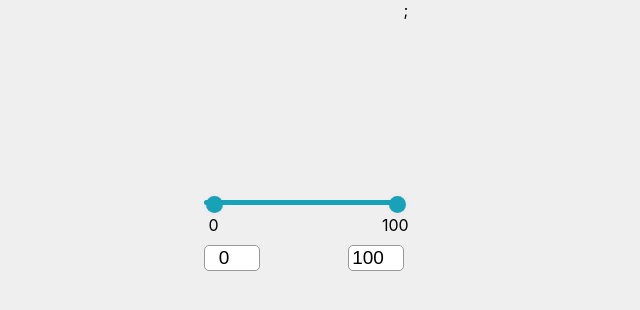
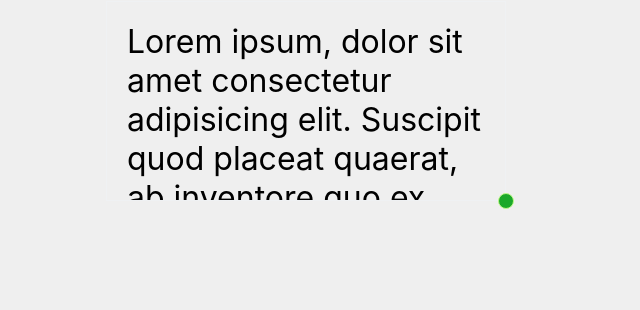
Before and after one commit to skorogod/otus-react-js, a React app: page / in a window 1280 px wide. Shown: the top 310 px of the page, without its empty margins (334-974 px from the left). Built offline with nearby package versions, Linux system fonts and the light colour scheme.

Commit message:
feat: add Resizer component, add ResizeExample component and it's story

```diff
--- a/src/app/App.tsx
+++ b/src/app/App.tsx
@@ -1,12 +1,11 @@
 import React from "react";
 import "./App.css";
-import { ProductsListExample } from "src/pages/page/productListExample/ProductListExample";
-import { RangeSlider } from "src/features/rangeSlider/RangeSlider";
+import { ResizerExample } from "src/pages/resizerExample/ResizerExample";
 
 function App() {
   return (
     <div style={{ display: "flex", justifyContent: "center" }}>
-      <RangeSlider max={100} min={0} step={1}></RangeSlider>;
+      <ResizerExample initialHeight={200} initialWidth={400} />
     </div>
   );
 }
--- /dev/null
+++ b/src/features/resizer/Resizer.module.scss
@@ -0,0 +1,35 @@
+.root {
+    position: relative;
+    display: inline-block;
+    transition: border-color 0.3s;
+    border: 1px solid transparent;
+    z-index: 1;
+}
+
+.wrapper {
+    padding: 20px;
+    border: 1px solid #eff1f3;
+    width: 100%;
+    height: 100%;
+    overflow: auto;
+    box-sizing: border-box;
+}
+
+
+.resizer {
+    position: absolute;
+    width: 16px;
+    height: 16px;
+    right: 0;
+    bottom: 0;
+    transform: translate(50%, 50%);
+    background-color: #1BA829;
+    cursor: move;
+    outline: none;
+    border: 1px solid #BCF788;
+    border-radius: 100%;
+
+    &:active {
+      background-color: #BCF788;
+    }
+}
--- /dev/null
+++ b/src/features/resizer/Resizer.tsx
@@ -0,0 +1,63 @@
+import React, { type ReactNode, type FC, useEffect, useRef, useState } from "react";
+import s from "./Resizer.module.scss";
+
+type TResizerProps = {
+  children: ReactNode;
+  initialWidth: number;
+  initialHeight: number;
+};
+
+export const Resizer: FC<TResizerProps> = ({ children, initialHeight, initialWidth }) => {
+  const rootRef = useRef<HTMLDivElement>(null);
+  const wrapperRef = useRef<HTMLDivElement>(null);
+  const [size, setSize] = useState<{ width: number; height: number }>({ width: initialWidth, height: initialHeight });
+
+  useEffect(() => {
+    if (rootRef.current) {
+      const observer = new ResizeObserver((entries) => {
+        for (const entry of entries) {
+          const contentBoxSize = entry.contentBoxSize[0];
+          if (wrapperRef.current) {
+            wrapperRef.current.style.fontSize = `${Math.max(contentBoxSize.inlineSize / 200, 1.5)}rem`;
+          }
+        }
+      });
+      observer.observe(rootRef.current);
+    }
+  }, [rootRef.current]);
+
+  const MIN_SIZE = 32;
+
+  const onMouseDownResizer = (e: React.MouseEvent) => {
+    e.stopPropagation();
+    if (rootRef.current) {
+      const start = { x: 0, y: 0, width: MIN_SIZE, height: MIN_SIZE };
+      const move = (e: MouseEvent) => {
+        e.preventDefault();
+        if (rootRef.current) {
+          const rect = rootRef.current.getBoundingClientRect();
+          const x = start.x - (e.clientX - rect.x);
+          const y = start.y - (e.clientY - rect.y);
+          setSize({ width: start.width - x, height: start.height - y });
+        }
+      };
+
+      const up = () => {
+        window.removeEventListener("mousemove", move);
+        window.removeEventListener("mouseup", up);
+      };
+
+      window.addEventListener("mousemove", move);
+      window.addEventListener("mouseup", up);
+    }
+  };
+
+  return (
+    <div id="resizer-root" ref={rootRef} className={s.root} style={{ height: size.height, width: size.width }}>
+      <div ref={wrapperRef} className={s.wrapper}>
+        {children}
+      </div>
+      <button type="button" className={s.resizer} onMouseDown={onMouseDownResizer} />
+    </div>
+  );
+};
--- /dev/null
+++ b/src/pages/resizerExample/ResizerExample.tsx
@@ -0,0 +1,24 @@
+import React, { FC } from "react";
+import { Resizer } from "../../features/resizer/Resizer";
+
+type TPropsResizerExample = {
+  initialHeight: number;
+  initialWidth: number;
+};
+
+export const ResizerExample: FC<TPropsResizerExample> = ({ initialHeight, initialWidth }) => {
+  return (
+    <Resizer initialHeight={initialHeight} initialWidth={initialWidth}>
+      <p>
+        Lorem ipsum, dolor sit amet consectetur adipisicing elit. Suscipit quod placeat quaerat, ab inventore quo ex
+        assumenda doloribus molestiae quisquam qui vitae recusandae sit, iure obcaecati! Iusto ut cupiditate nesciunt
+        commodi minima, cumque earum voluptatem corrupti reiciendis illum sapiente ipsum, facilis iste sequi fugit hic
+        consequuntur quaerat. Iure aliquid minima, iste fuga iusto magnam repellendus! Quos, atque at iure hic repellat
+        natus possimus voluptates blanditiis odit laboriosam quis molestias eos cumque doloribus cupiditate
+        necessitatibus sint labore, repellendus nemo laudantium ea, sapiente fugit. Obcaecati laborum natus quidem
+        repudiandae repellat sapiente eveniet libero molestias! Voluptate facilis repellendus praesentium animi nemo
+        cum. Ipsam.
+      </p>
+    </Resizer>
+  );
+};
```
Also changed, not shown: .eslintrc.json, 2 other files (tests, documents, lock files or other folders).
